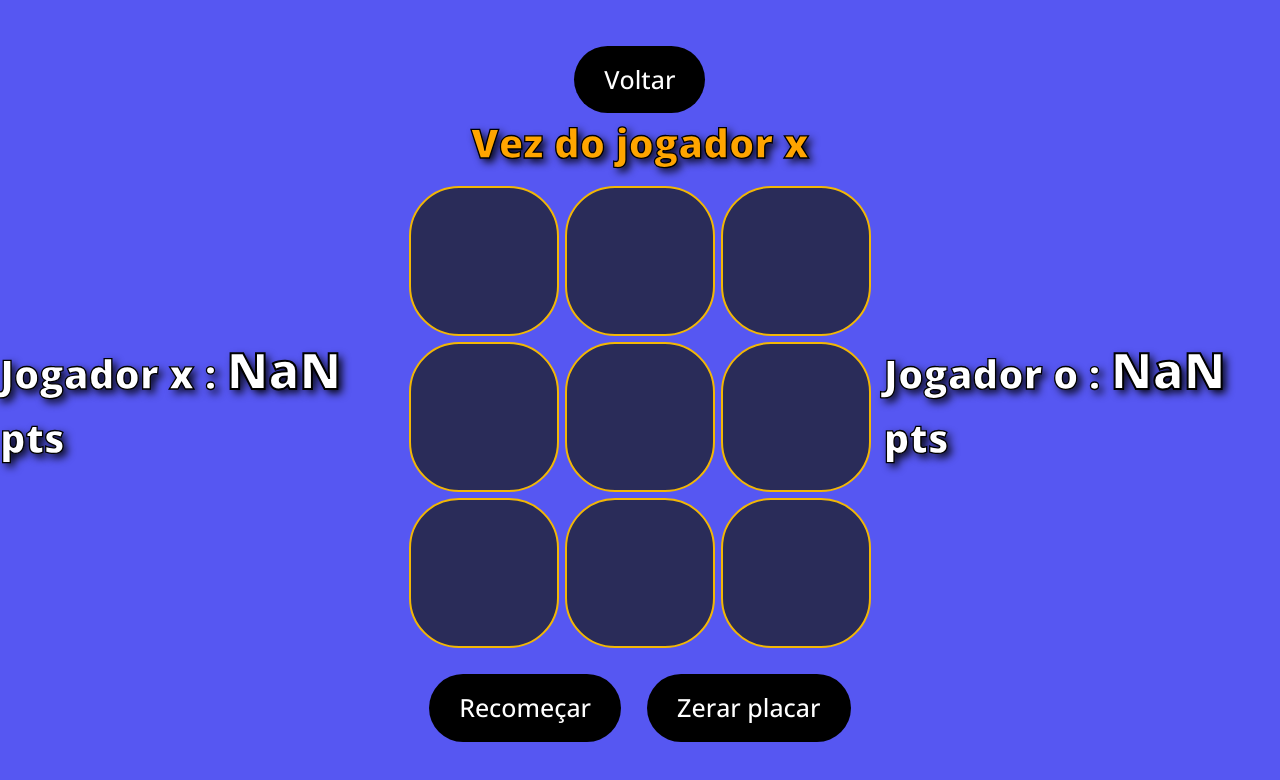
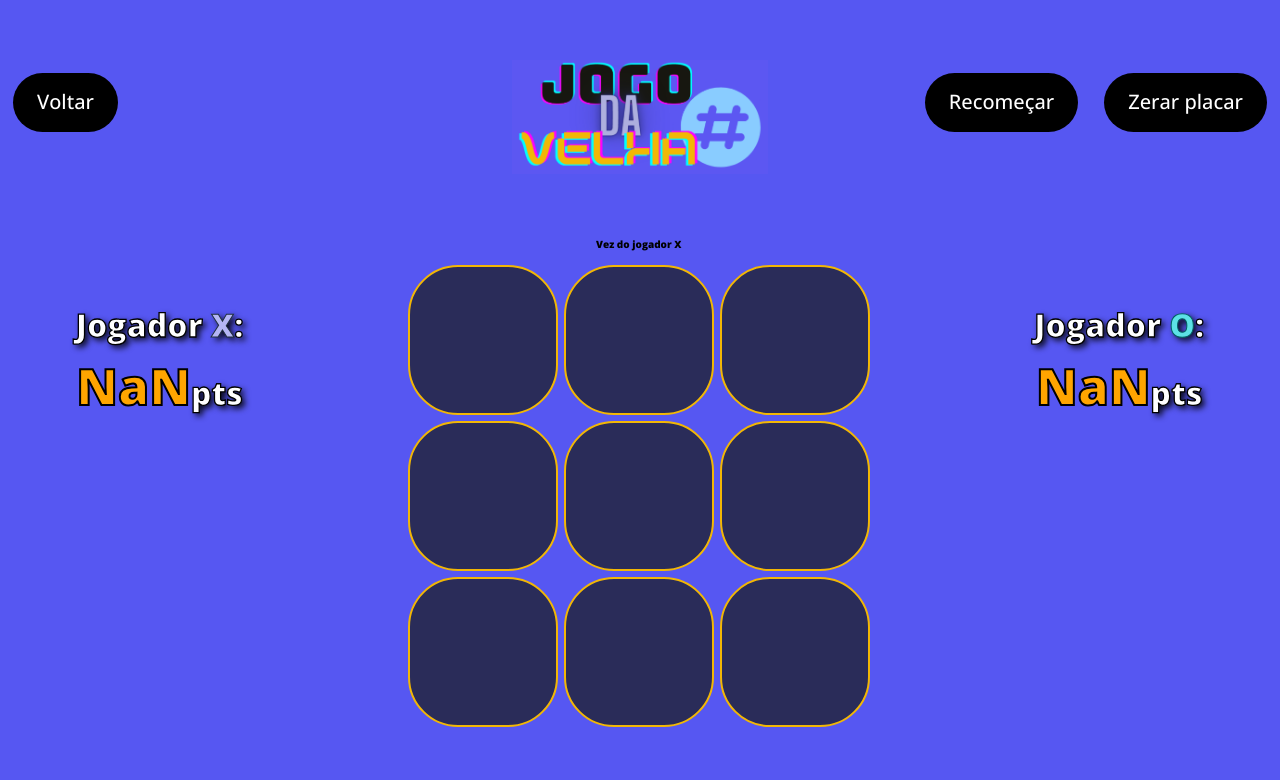
Before and after one commit to Assombrolisis/jogoDaVelha, a React (Vite) app: page /game in a window 1280 px wide. Shown: the top 780 px of the page. Built offline with nearby package versions, Linux system fonts and the light colour scheme.

Commit message:
Estilização do app

```diff
--- a/src/index.css
+++ b/src/index.css
@@ -52,7 +52,8 @@ button{
   background-color: #000;
   border: 2.5px solid #000;
   padding: 0.6em 1.2em;
-  font-size: 4rem;
+  margin-bottom: 5%;
+  font-size: 3rem;
   font-weight: 500;
   cursor: pointer;
 }
--- a/src/pages/game/Game.css
+++ b/src/pages/game/Game.css
@@ -1,12 +1,40 @@
+:root{
+  --colorX: #ff66c4;
+  --color-backgroundX: #ff71c9;
+  --colorO: #5ce1e6;
+}
+*{
+    box-sizing: border-box;
+    margin: 0;
+    padding: 0;
+}
 html{
   font-size: 62.5%;
 }
 #bodyGame{
     display: flex;
+    flex-direction: column;
     height: 100vh;
-    align-items: center;
+    align-items: flex-start;
     justify-content: space-evenly;
     background-color: #5657F2;
+}
+header{
+  display: flex;
+  flex-direction: row;
+  width: 100%;
+  justify-content: space-between;
+  /* padding: 5% 0 5% 12%; */
+}
+#picture_game{
+  width: 20%;
+}
+.outerContainer{
+  display: flex;
+  flex-direction: row;
+  justify-content: space-around;
+  align-items: start;
+  width: 100%;
 }
 .containerGame{
   display: flex;
@@ -14,22 +42,35 @@ html{
   align-items: center;
   justify-content: center;
 }
-  .containerReset button{
+.containerReset > button, #voltar{
   margin: 13px;
+  font-size: 2rem;
+  color: white ;
+}
+.containerVoltar, .containerReset{
+  width: 33%;
+}
+.containerReset{
+  display: flex;
+  flex-direction: row;
+  justify-content: end;
 }
 .game{
   margin: 10px;
   display: grid;
   grid-template-columns: auto auto auto;
-
 }
 .game_button{
+  display: flex;
+  justify-content: center;
+  align-items: center;
   margin: 3px;
-    height: 150px;
-    width: 150px;
+  height: 15rem;
+  width: 15rem;
   border: 2px solid #F2b705;
   border-radius: 50px;
   font-size: 5rem;
+  color: white;
   background-color: #2a2c59;
 }
 .game_button:hover{
@@ -37,20 +78,35 @@ html{
   color: white;
   transition: 0.5s;
 }
+.game_button.X, .game_button.O{
+  color: #00000088;
+  font-weight: 700;
+}
+.game_button.X{
+  background-color: #b5b6f5;
+  border: 2px solid #20303d;
+}
+.game_button.O{
+  background-color: var(--colorO);
+  border: 2px solid #015f62;
+}
+#playerX{
+  color: #b5b6f5;
+  -webkit-text-stroke: 1px #20303d;
+}
+#playerO{
+  color: var(--colorO);
+  -webkit-text-stroke: 1px #015f62;
+}
 h1{
   font-size: 4rem;
   color: white;
   -webkit-text-stroke: 1.3px #000;
   text-shadow: black 0.1em 0.1em 0.2em;
 }
-
-#voltar{
-  font-size: 2rem;
-  color: black ;
-}
 h2{
-  font-size: 4rem;
-  color: orange;
+  font-size: 3.2rem;
+  color: white;
   -webkit-text-stroke: 1.3px #000;
   text-shadow: black 0.1em 0.1em 0.2em
 }
@@ -65,12 +121,22 @@ h3{
   color: white;
   background-color: #000;
   border-radius: 100px;
+  margin: 0 2%;
+  height: 50%;
 }
 .opcao:hover{
   transform: scale(1.05);
   transition: 0.2s;
 }
+.pontuacao{
+  margin: 5% 0;
+}
 .pontos{
+  display: flex;
+  flex-direction: row;
+  justify-content: center;
+  align-items: baseline;
+  color: orange;
   font-size: 5rem;
   -webkit-text-stroke: 2px #000;
 }
--- a/src/pages/game/Game.jsx
+++ b/src/pages/game/Game.jsx
@@ -4,10 +4,10 @@ import './Game.css'
 
 function Game() {
   const navegate  = useNavigate()
-  const pontosPlayer1 = parseInt(localStorage.getItem("x"))
-  const pontosPlayer2 = parseInt(localStorage.getItem("o"))
+  const pontosPlayer1 = parseInt(localStorage.getItem("X"))
+  const pontosPlayer2 = parseInt(localStorage.getItem("O"))
 
-  const[player, setPlayer] = useState("x")
+  const[player, setPlayer] = useState("X")
 
   const[valorCel1, setValorCel1] = useState("")
   const[valorCel2, setValorCel2] = useState("")
@@ -23,19 +23,19 @@ function Game() {
 
   const[resultado, setResultado]=useState("")
 
-  const click = (setValorCel, valor)=>{
-    if(vitoria){return}
-    if(valor !==""){return}
+  const click = (setValorCel, valorCel)=>{
+    if(vitoria){return null}
+    if(valorCel !==""){return null}
     setValorCel(player)
-    setPlayer(player==="x"?"o":"x")
+    setPlayer(player==="X"?"O":"X")
 
   }
 
-  const ganhou =(valor)=>{
+  const ganhou =(valorCel)=>{
     setVitoria(true)
-    setResultado(`Jogador ${valor} ganhou`)
-    let pontosAtuais = parseInt(localStorage.getItem(valor))
-    localStorage.setItem(valor,pontosAtuais+1)
+    setResultado(`Jogador ${valorCel} ganhou`)
+    let pontosAtuais = parseInt(localStorage.getItem(valorCel))
+    localStorage.setItem(valorCel,pontosAtuais+1)
 
   }
 
@@ -59,8 +59,8 @@ useEffect(()=>{
 },[valorCel1, valorCel2, valorCel3, valorCel4, valorCel5, valorCel6, valorCel7, valorCel8, valorCel9])
 
   const zerarPlacar = ()=>{
-    localStorage.setItem("x",0)
-    localStorage.setItem("o",0)
+    localStorage.setItem("X",0)
+    localStorage.setItem("O",0)
     window.location.reload()
   }
 
@@ -69,33 +69,51 @@ useEffect(()=>{
     <>
     <body id='bodyGame'>
 
-      <div>
-        <h1>Jogador x : <span className="pontos">{pontosPlayer1}</span> pts</h1>
-      </div>
-      <div className='containerGame'>
-      <button className="opcao" onClick={()=>{navegate('/')}}>Voltar</button>
+      <header>
+        <div className='containerVoltar'>
+          <button id='voltar' className='opcao' onClick={()=>{navegate('/')}}>Voltar</button>
+        </div>
+        <picture id='picture_game'>
+                <img src="src\img\logo.png" alt="Logo" />
+        </picture>
+        <div className='containerReset'>
+            <button className="opcao" onClick={()=>{window.location.reload()}}>Recomeçar</button>
+            <button className="opcao" onClick={zerarPlacar}>Zerar placar</button>
+        </div>
+      </header>
 
-        {resultado?
-        <h3>{resultado}</h3>:
-        <h2>Vez do jogador {player}</h2>}
-        <div className='game'>
-          <button className="game_button" onClick={(e)=>{click(setValorCel1,valorCel1)}}>{valorCel1}</button>
-          <button className="game_button" onClick={(e)=>{click(setValorCel2,valorCel2)}}>{valorCel2}</button>
-          <button className="game_button" onClick={(e)=>{click(setValorCel3,valorCel3)}}>{valorCel3}</button>
-          <button className="game_button" onClick={(e)=>{click(setValorCel4,valorCel4)}}>{valorCel4}</button>
-          <button className="game_button" onClick={(e)=>{click(setValorCel5,valorCel5)}}>{valorCel5}</button>
-          <button className="game_button" onClick={(e)=>{click(setValorCel6,valorCel6)}}>{valorCel6}</button>
-          <button className="game_button" onClick={(e)=>{click(setValorCel7,valorCel7)}}>{valorCel7}</button>
-          <button className="game_button" onClick={(e)=>{click(setValorCel8,valorCel8)}}>{valorCel8}</button>
-          <button className="game_button" onClick={(e)=>{click(setValorCel9,valorCel9)}}>{valorCel9}</button>
+      <div className='outerContainer'>
+
+        <div className='pontuacao'>
+          <h2>Jogador <span id='playerX'>X</span>:</h2>
+          <span className='pontos'>{pontosPlayer1} <h2>pts</h2></span>
         </div>
-        <div className='containerReset'>
-          <button className="opcao" onClick={()=>{window.location.reload()}}>Recomeçar</button>
-          <button className="opcao" onClick={zerarPlacar}>Zerar placar</button>
+
+        <div className='containerGame'>
+
+          {resultado?
+          <span className='resultado'>{resultado}</span>:
+          <span className='rodada'>Vez do jogador {player}</span>}
+
+          <div className='game'>
+            <button className={`game_button ${valorCel1}`} onClick={(e)=>{click(setValorCel1,valorCel1)}}>{valorCel1}</button>
+            <button className={`game_button ${valorCel2}`} onClick={(e)=>{click(setValorCel2,valorCel2)}}>{valorCel2}</button>
+            <button className={`game_button ${valorCel3}`} onClick={(e)=>{click(setValorCel3,valorCel3)}}>{valorCel3}</button>
+            <button className={`game_button ${valorCel4}`} onClick={(e)=>{click(setValorCel4,valorCel4)}}>{valorCel4}</button>
+            <button className={`game_button ${valorCel5}`} onClick={(e)=>{click(setValorCel5,valorCel5)}}>{valorCel5}</button>
+            <button className={`game_button ${valorCel6}`} onClick={(e)=>{click(setValorCel6,valorCel6)}}>{valorCel6}</button>
+            <button className={`game_button ${valorCel7}`} onClick={(e)=>{click(setValorCel7,valorCel7)}}>{valorCel7}</button>
+            <button className={`game_button ${valorCel8}`} onClick={(e)=>{click(setValorCel8,valorCel8)}}>{valorCel8}</button>
+            <button className={`game_button ${valorCel9}`} onClick={(e)=>{click(setValorCel9,valorCel9)}}>{valorCel9}</button>
+          </div>
+
         </div>
-      </div>
-      <div>
-        <h1>Jogador o : <span className="pontos">{pontosPlayer2}</span> pts</h1>
+
+        <div className='pontuacao'>
+          <h2>Jogador <span id='playerO'>O</span>:</h2>
+          <span className="pontos">{pontosPlayer2}<h2>pts</h2></span>
+        </div>
+
       </div>
     </body>
     </>
--- a/src/pages/home/Home.css
+++ b/src/pages/home/Home.css
@@ -15,7 +15,7 @@ html{
 #bodyHome a{
     font-size: 30px;
 }
-picture{
+#picture_home{
     width: 40%;
 }
 img{
--- a/src/pages/home/Home.jsx
+++ b/src/pages/home/Home.jsx
@@ -9,7 +9,7 @@ function Home(){
     return(
         <>
         <body id='bodyHome'>
-            <picture>
+            <picture id='picture_home'>
                 <img src="src\img\logo.png" alt="Logo" />
             </picture>
             <button id="btn_jogar" onClick={()=>{navegate('/game')}}>JOGAR</button>
```
Lines whose indentation alone changed are shown as unchanged.
